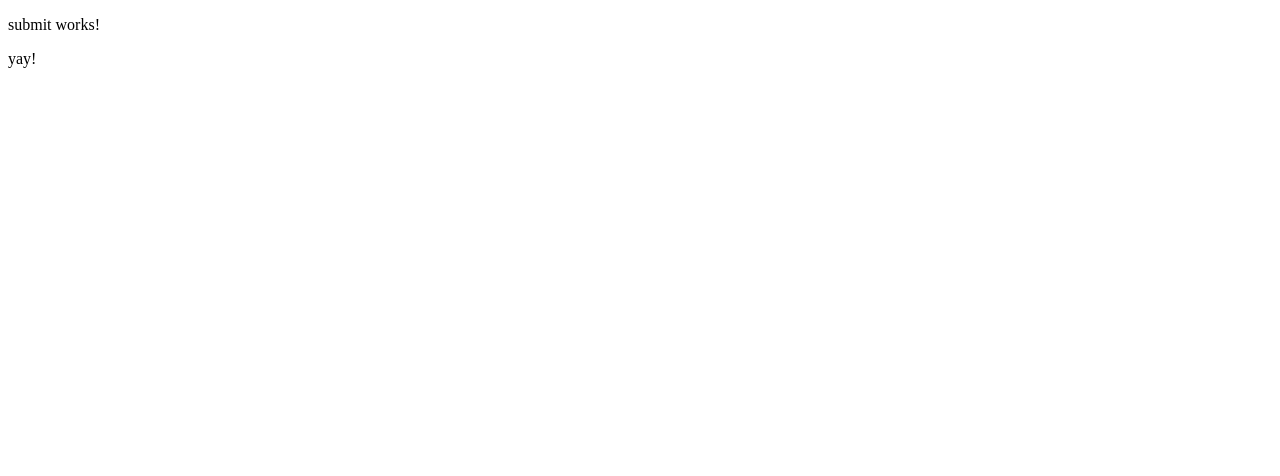
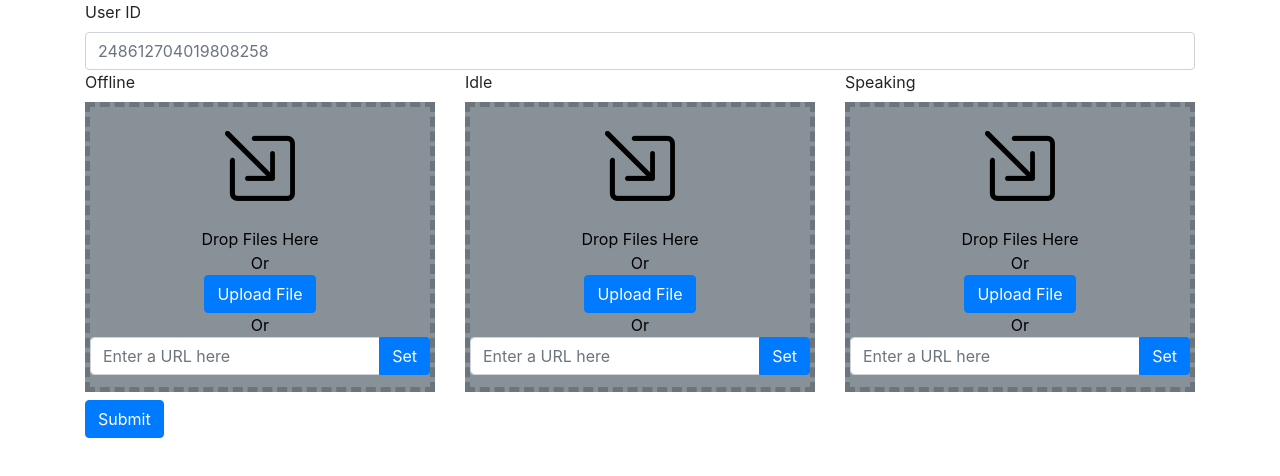
Before and after one commit to Justis-Lamanna/PNGTuber-Java, an Angular app in the folder app/: page / in a window 1280 px wide. Shown: the top 476 px of the page. Built offline with nearby package versions, Linux system fonts and the light colour scheme.

Commit message:
Form layout

```diff
--- a/app/package.json
+++ b/app/package.json
@@ -15,9 +15,12 @@
     "@angular/compiler": "~12.2.0",
     "@angular/core": "~12.2.0",
     "@angular/forms": "~12.2.0",
+    "@angular/localize": "~12.2.0",
     "@angular/platform-browser": "~12.2.0",
     "@angular/platform-browser-dynamic": "~12.2.0",
     "@angular/router": "~12.2.0",
+    "@ng-bootstrap/ng-bootstrap": "^10.0.0",
+    "bootstrap": "^4.5.0",
     "rxjs": "~6.6.0",
     "tslib": "^2.3.0",
     "zone.js": "~0.11.4"
--- a/app/src/app/app.module.ts
+++ b/app/src/app/app.module.ts
@@ -6,6 +6,7 @@ import { AppComponent } from './app.component';
 import { SubmitComponent } from './submit/submit.component';
 import { DragAndDropComponent } from './drag-and-drop/drag-and-drop.component';
 import { PngTuberComponent } from './png-tuber/png-tuber.component';
+import { NgbModule } from '@ng-bootstrap/ng-bootstrap';
 
 @NgModule({
   declarations: [
@@ -16,7 +17,8 @@ import { PngTuberComponent } from './png-tuber/png-tuber.component';
   ],
   imports: [
     BrowserModule,
-    AppRoutingModule
+    AppRoutingModule,
+    NgbModule
   ],
   providers: [],
   bootstrap: [AppComponent]
--- a/app/src/app/drag-and-drop/drag-and-drop.component.html
+++ b/app/src/app/drag-and-drop/drag-and-drop.component.html
@@ -1 +1,31 @@
-<p>drag-and-drop works!</p>
+<div [ngClass] = "{active: active, ready: !!content}" class="drop-zone container"
+     (drop)="onDrop($event)" (dragover)="onDragover($event)"
+     (dragenter)="onEnter($event, true)" (dragleave)="onEnter($event, false)">
+  <div *ngIf="!content && !contentUrl">
+    <div class="row justify-content-center">
+      <i class="bi bi-box-arrow-in-down-right drop-icon"></i>
+    </div>
+    <div class="row justify-content-center">Drop Files Here</div>
+    <div class="row justify-content-center">Or</div>
+    <div class="row justify-content-center">
+      <input type="file" accept="image/*" (change)="onFilePick($event)" #fileUpload>
+      <button type="button" class="btn btn-primary" (click)="fileUpload.click()">Upload File</button>
+    </div>
+    <div class="row justify-content-center">Or</div>
+    <div class="row justify-content-center">
+      <div class="input-group">
+        <input type="url" class="form-control" placeholder="Enter a URL here" #fileUrl>
+        <div class="input-group-append">
+          <button type="button" class="btn btn-primary" (click)="onUrlSet(fileUrl.value)">Set</button>
+        </div>
+      </div>
+    </div>
+  </div>
+  <div *ngIf="content || contentUrl">
+    <button type="button" class="close" aria-label="Close" (click)="clearContent()">
+      <span aria-hidden="true">&times;</span>
+    </button>
+    <img [src]="contentUrl" class="fit-to-container">
+    <div>{{ content?.name }}</div>
+  </div>
+</div>
--- a/app/src/app/drag-and-drop/drag-and-drop.component.scss
+++ b/app/src/app/drag-and-drop/drag-and-drop.component.scss
@@ -0,0 +1,37 @@
+@import "~bootstrap/scss/functions";
+@import "~bootstrap/scss/variables";
+@import url("https://cdn.jsdelivr.net/npm/bootstrap-icons@1.6.0/font/bootstrap-icons.css");
+
+.drop-zone {
+  height: 290px;
+  background-color: scale-color(theme-color("secondary"), $lightness: 20%);
+  border: 5px dashed theme-color("secondary");
+  color: black;
+  text-align: center;
+
+  &.active {
+    background-color: scale-color(theme-color("primary"), $lightness: 20%);
+    border-color: theme-color("primary");
+  }
+
+  &.ready {
+    background-color: scale-color(theme-color("success"), $lightness: 20%);
+    border-color: theme-color("success");
+  }
+}
+
+.drop-icon {
+  font-size: 5rem;
+  display: block;
+}
+
+.fit-to-container{
+  object-fit: contain;
+  width: 100%;
+  height: 100%;
+  padding-top: 10px;
+}
+
+input[type=file]{
+  display: none;
+}
--- a/app/src/app/drag-and-drop/drag-and-drop.component.ts
+++ b/app/src/app/drag-and-drop/drag-and-drop.component.ts
@@ -1,4 +1,5 @@
 import { Component, OnInit } from '@angular/core';
+import { DomSanitizer, SafeUrl } from '@angular/platform-browser';
 
 @Component({
   selector: 'app-drag-and-drop',
@@ -7,9 +8,54 @@ import { Component, OnInit } from '@angular/core';
 })
 export class DragAndDropComponent implements OnInit {
 
-  constructor() { }
+  active = false;
+  content: File | null = null;
+  contentUrl: SafeUrl | null = null;
+
+  constructor(private sanitizer:DomSanitizer) { }
+
+  onDrop(event: any) {
+    event.preventDefault();
+    event.stopPropagation();
+
+    const files = event.dataTransfer.files;
+    if(files.length > 0) {
+      this.content = files[0];
+      this.contentUrl = this.sanitizer.bypassSecurityTrustUrl(URL.createObjectURL(this.content));
+    }
+    this.active = false;
+  }
+
+  onFilePick(event: any) {
+    const files = event.target.files;
+    if(files.length > 0) {
+      this.content = files[0];
+      this.contentUrl = this.sanitizer.bypassSecurityTrustUrl(URL.createObjectURL(this.content));
+    }
+  }
+
+  onUrlSet(url: string) {
+    this.contentUrl = this.sanitizer.bypassSecurityTrustUrl(url);
+  }
+
+  onDragover(event: any) {
+    event.preventDefault();
+    event.stopPropagation();
+    event.dataTransfer.dropEffect = 'copy';
+    this.active = true;
+  }
+
+  onEnter(event: any, active: boolean) {
+    event.preventDefault();
+    event.stopPropagation();
+    this.active = active;
+  }
+
+  clearContent() {
+    this.content = null;
+    this.contentUrl = null;
+  }
 
   ngOnInit(): void {
   }
-
 }
--- a/app/src/app/submit/submit.component.html
+++ b/app/src/app/submit/submit.component.html
@@ -1,2 +1,31 @@
-<p>submit works!</p>
-yay!
+<div class="container">
+  <form>
+    <div class="row">
+      <div class="col">
+        <label for="snowflake" class="form-label">User ID</label>
+        <input type="text" class="form-control" id="snowflake" placeholder="248612704019808258">
+      </div>
+    </div>
+
+    <div class="row justify-content-center">
+      <div class="col">
+        <label class="form-label">Offline</label>
+        <app-drag-and-drop></app-drag-and-drop>
+      </div>
+      <div class="col">
+        <label class="form-label">Idle</label>
+        <app-drag-and-drop></app-drag-and-drop>
+      </div>
+      <div class="col">
+        <label class="form-label">Speaking</label>
+        <app-drag-and-drop></app-drag-and-drop>
+      </div>
+    </div>
+
+    <div class="row">
+      <div class="col">
+        <button type="submit" class="btn btn-primary">Submit</button>
+      </div>
+    </div>
+  </form>
+</div>
--- a/app/src/app/submit/submit.component.scss
+++ b/app/src/app/submit/submit.component.scss
@@ -0,0 +1,3 @@
+button[type=submit] {
+  margin-top: 0.5rem;
+}
--- a/app/src/polyfills.ts
+++ b/app/src/polyfills.ts
@@ -1,3 +1,7 @@
+/***************************************************************************************************
+ * Load `$localize` onto the global scope - used if i18n tags appear in Angular templates.
+ */
+import '@angular/localize/init';
 /**
  * This file includes polyfills needed by Angular and is loaded before the app.
  * You can add your own extra polyfills to this file.
--- a/app/src/styles.scss
+++ b/app/src/styles.scss
@@ -1 +1,4 @@
 /* You can add global styles to this file, and also import other style files */
+
+/* Importing Bootstrap SCSS file. */
+@import '~bootstrap/scss/bootstrap';
```
Also changed, not shown: 1 other file (tests, documents, lock files or other folders).
